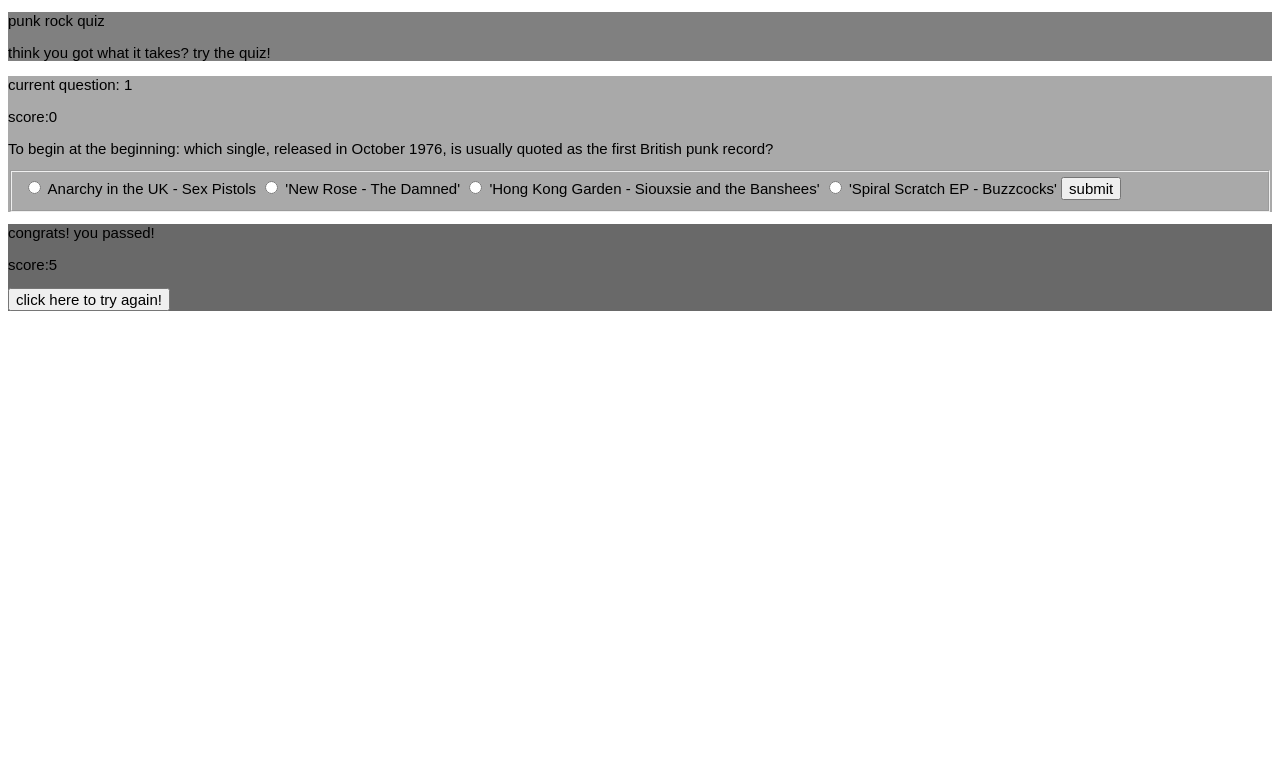
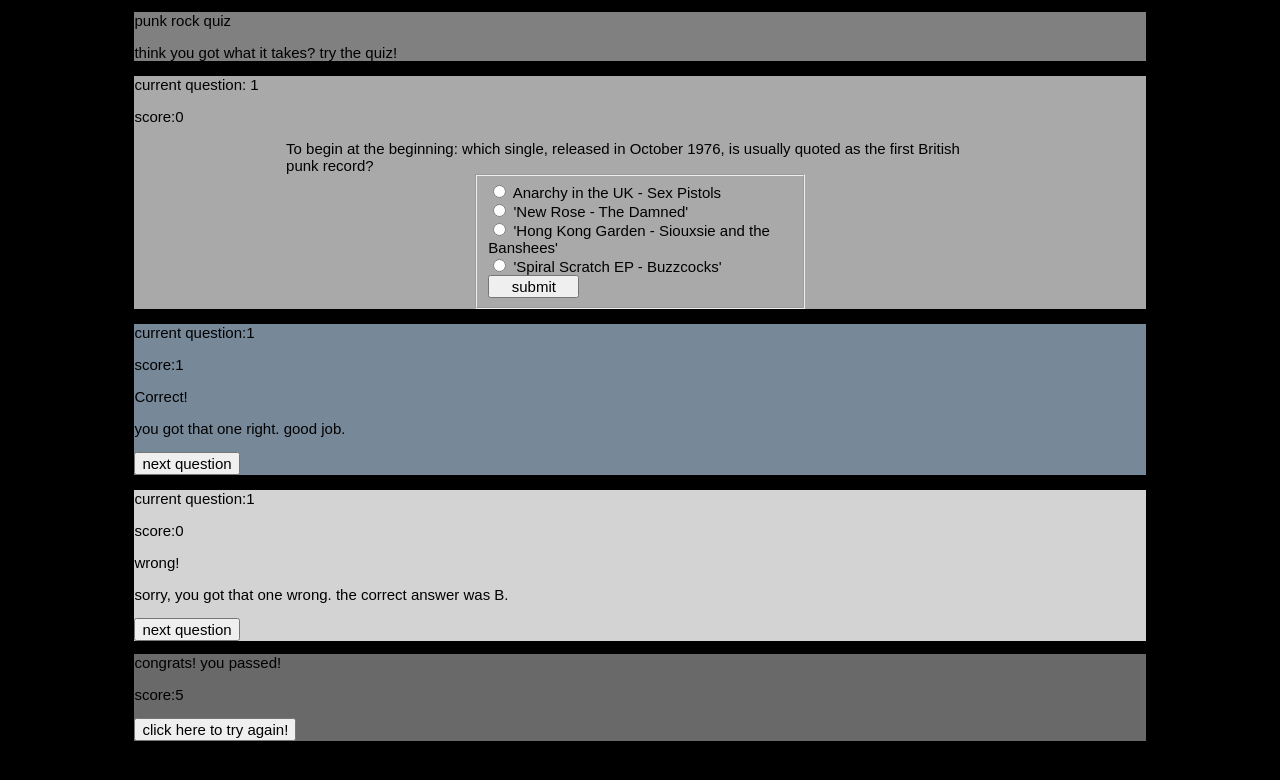
Before and after one commit to teddybobbb/teddybobbb-teddybobbb.github.io, a plain HTML site: page index.html in a window 1280 px wide. Drawn offline with Linux system fonts and the light colour scheme.

Commit message:
added 2 back of napkin sketches, fixed wireframes

```diff
--- a/assets/style.css
+++ b/assets/style.css
@@ -1,5 +1,19 @@
 *{
   font: 15px arial, sans-serif;
+}
+body{
+  background-color:black;
+}
+section {
+    width: 80%;
+    margin: auto;
+}
+#landing > h1{
+
+}
+#form-question > h1{
+      width: 70%;
+    margin: auto;
 }
 #landing{
   background-color:grey;
@@ -10,3 +24,19 @@
 #completed{
   background-color:dimgray;
 }
+#submit-answer{
+  width: 30%;
+    height: 60%;
+    margin: auto;
+}
+#answer{
+  width: 30%;
+    height: 60%;
+    margin: auto;
+}
+#answer-correct{
+  background-color:lightslategrey;
+}
+#answer-incorrect{
+  background-color:lightgrey;
+}
--- a/index.html
+++ b/index.html
@@ -23,21 +23,39 @@
         <input type="radio" value="'Anarchy in the UK - Sex Pistols'" name="answer" required="">
         <span>Anarchy in the UK - Sex Pistols</span>
       </label>
+      <br/>
       <label class="answerOption">
         <input type="radio" value="'New Rose - The Damned'" name="answer" required="">
         <span>'New Rose - The Damned'</span>
       </label>
+      <br/>
       <label class="answerOption">
         <input type="radio" value="'Hong Kong Garden - Siouxsie and the Banshees'" name="answer" required="">
         <span>'Hong Kong Garden - Siouxsie and the Banshees'</span>
       </label>
+      <br/>
       <label class="answerOption">
         <input type="radio" value="'Spiral Scratch EP - Buzzcocks'" name="answer" required="">
         <span>'Spiral Scratch EP - Buzzcocks'</span>
       </label>
-      <button type="submit">submit</button>
+      <br/>
+      <button type="submit" id="submit-answer">submit</button>
     </fieldset>
   </form>
+</section>
+<section id="answer-correct">
+  <p>current question:1</p>
+  <p>score:1</p>
+  <h2>Correct!</h2>
+  <p> you got that one right. good job. </p>
+  <button type ="submit">next question</button>
+  </section>
+  <section id="answer-incorrect">
+  <p>current question:1</p>
+  <p>score:0</p>
+  <h2>wrong!</h2>
+  <p>sorry, you got that one wrong. the correct answer was B. </p>
+  <button type ="submit">next question</button>
   </section>
   <section id ="completed">
     <h2>congrats! you passed!</h2>
```
Also changed, not shown: back of napkin designs/quiz-correct.jpg (added), back of napkin designs/quiz-incorrect.jpg (added). Lines whose indentation alone changed are shown as unchanged.
